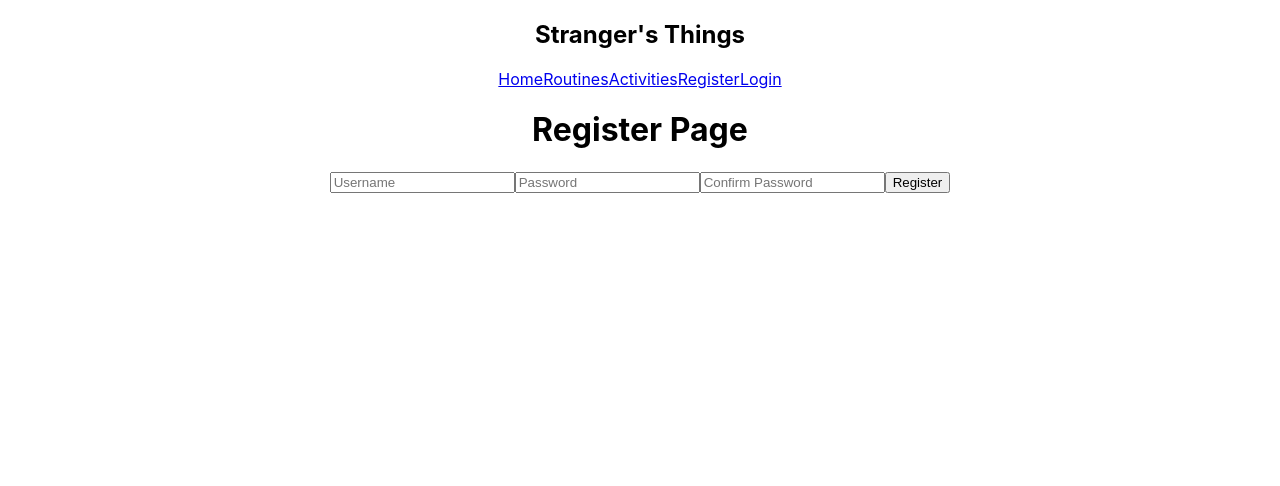
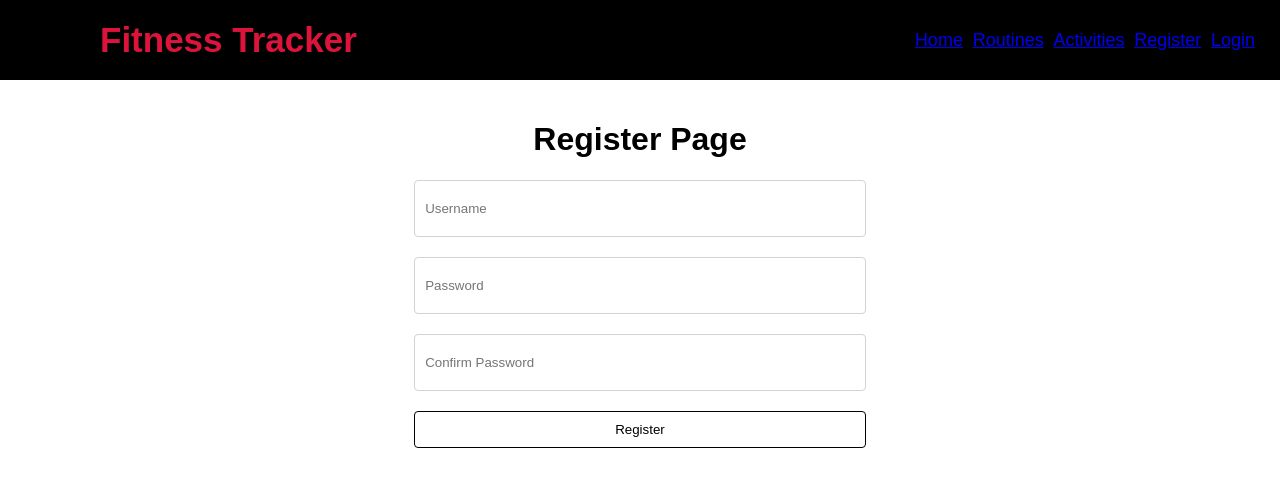
Before and after one commit to winnieliu0629/Fitness-Tracker-Front-End, a React (Create React App) app: page /register in a window 1280 px wide. Shown: the top 486 px of the page. Built offline with nearby package versions, Linux system fonts and the light colour scheme.

Commit message:
Add CSS styling

```diff
--- a/src/App.css
+++ b/src/App.css
@@ -1,38 +1,116 @@
-.App {
-  text-align: center;
+* {
+  font-family: 'Acme', sans-serif;
 }
 
-.App-logo {
-  height: 40vmin;
-  pointer-events: none;
+header {
+  background-color: black;
+  height: 80px;
+  display:flex;
+  justify-content: space-between;
+  align-items: center;
+  padding-left: 100px;
 }
 
-@media (prefers-reduced-motion: no-preference) {
-  .App-logo {
-    animation: App-logo-spin infinite 20s linear;
-  }
+.webName {
+  color:crimson;
+  font-size: 35px;
 }
 
-.App-header {
-  background-color: #282c34;
-  min-height: 100vh;
+.headerLink {
+  font-size: 18px;
+  color: aliceblue;
+  display: flex;
+  justify-content: space-around;
+  width: 350px;
+  margin-right: 20px;
+}
+
+.linkStyle:visited {
+color: aliceblue;
+}
+
+.panel {
+  display:flex;
+  flex-direction: column;
+  align-items: center;
+  margin-top: 20px;
+}
+
+form {
   display: flex;
   flex-direction: column;
-  align-items: center;
   justify-content: center;
-  font-size: calc(10px + 2vmin);
-  color: white;
+  justify-items: center;
 }
 
-.App-link {
-  color: #61dafb;
+input {
+  border: 1px solid lightgrey;
+  border-radius: 4px;
+  margin-bottom: 20px;
+  padding: 20px 200px 20px 10px;
 }
 
-@keyframes App-logo-spin {
-  from {
-    transform: rotate(0deg);
-  }
-  to {
-    transform: rotate(360deg);
-  }
+button:hover {
+  cursor: pointer;
 }
+
+.submitButton {
+  border: 1px solid black;
+  color:black;
+  background-color: white;
+  border-radius: 4px;
+  padding: 10px 200px;
+}
+
+.createButton {
+  border: 1px solid black;
+  color:black;
+  background-color: white;
+  border-radius: 4px;
+  padding: 10px 150px;
+}
+
+.activityButton {
+  border: 1px solid black;
+  color:black;
+  background-color: white;
+  border-radius: 4px;
+  padding: 10px 130px;
+}
+
+.functionalButton {
+  border: 1px solid dimgray;
+  color:dimgray;
+  background-color: white;
+  border-radius: 4px;
+  padding: 8px 50px;
+  margin: 5px;
+  font-size: 15px;
+}
+
+.loginButton {
+  border: 1px solid black;
+  color:black;
+  background-color: white;
+  border-radius: 4px;
+  padding: 8px 80px;
+}
+
+.logoutButton {
+  border: 1px solid black;
+  color:black;
+  background-color: skyblue;
+  border-radius: 4px;
+  font-size: 20px;
+}
+
+.routines {
+  width: 100vh;
+  margin: 10px;
+  padding: 10px;
+  border: 1px solid black;
+}
+
+.sent {
+  color: orangered;
+}
--- a/src/routes/Root.js
+++ b/src/routes/Root.js
@@ -18,7 +18,7 @@ export default function Root() {
     return (
         <div>
             <header>
-                <h2 className="webName">Stranger's Things</h2>
+                <h2 className="webName">Fitness Tracker</h2>
                 <nav className="headerLink">
                     <Link to="home" className="linkStyle">Home</Link>
                     <Link to="routines" className="linkStyle">Routines</Link>
```
